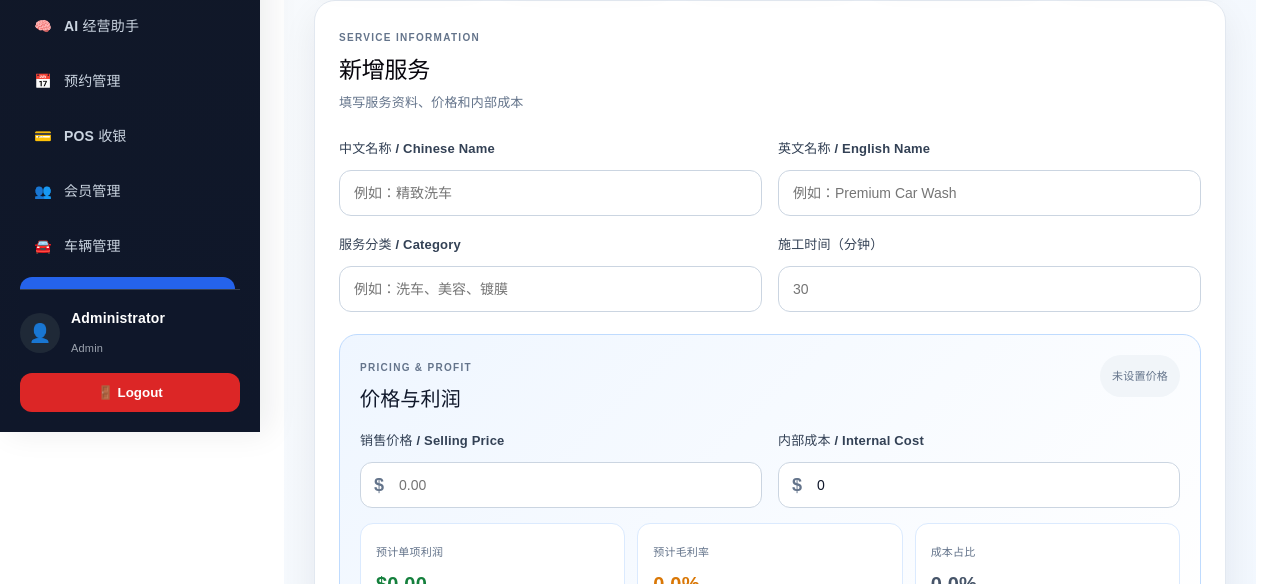
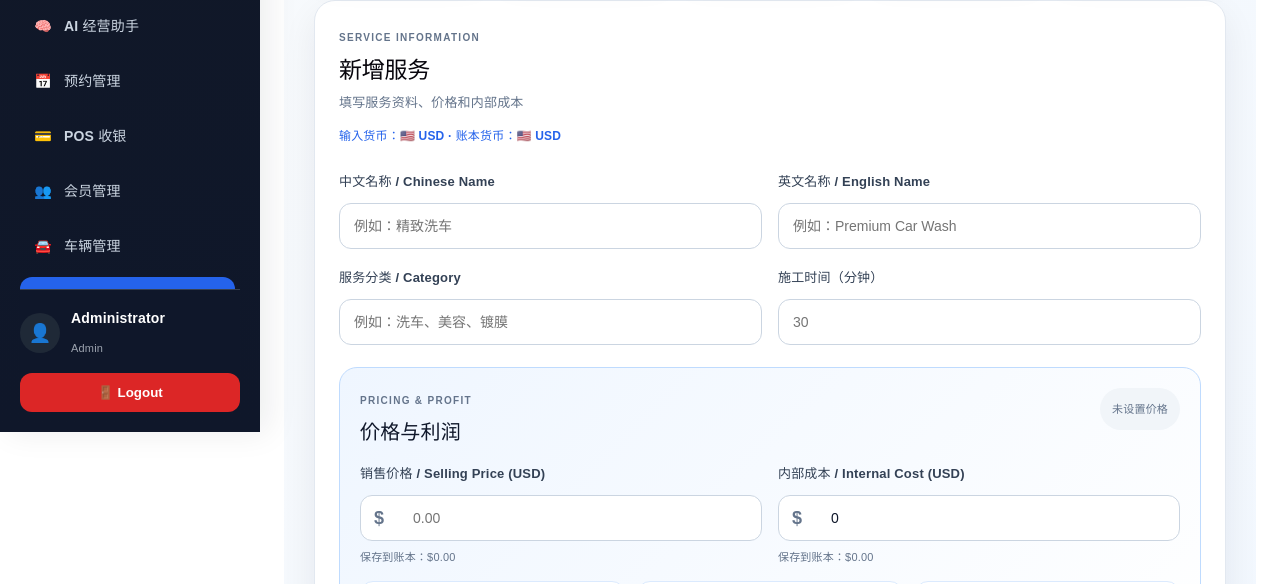
Before and after one commit to xeinkaungthet-cpu/GTBAutoDetailingPOS, a React (Vite) app: page /services in a window 1280 px wide. Shown: the part 368-952 px from the top of the page. Built offline with nearby package versions, Linux system fonts and the light colour scheme; no server answers; the database is empty; sample sign-in values are in the browser's storage.

Commit message:
Update expenses and services pages

```diff
--- a/src/pages/Expenses.tsx
+++ b/src/pages/Expenses.tsx
@@ -139,6 +139,9 @@ function Expenses() {
     formatAccountingMoney,
     currentOption,
     accountingOption,
+    displayCurrency,
+    convertToDisplay,
+    convertToAccounting,
   } = useCurrency();
 
   const [categories, setCategories] = useState<ExpenseCategory[]>([]);
@@ -150,6 +153,8 @@ function Expenses() {
     useState<FilterForm>(emptyFilters);
 
   const [editingId, setEditingId] = useState<number | null>(null);
+  const [formCurrency, setFormCurrency] =
+    useState(displayCurrency);
   const [loading, setLoading] = useState(true);
   const [saving, setSaving] = useState(false);
   const [error, setError] = useState("");
@@ -163,6 +168,52 @@ function Expenses() {
   useEffect(() => {
     void loadPageData(appliedFilters);
   }, [appliedFilters]);
+
+  useEffect(() => {
+    if (formCurrency === displayCurrency) {
+      return;
+    }
+
+    setForm((current) => {
+      if (editingId !== null) {
+        const editingExpense = expenses.find(
+          (expense) => expense.id === editingId
+        );
+
+        if (editingExpense) {
+          return {
+            ...current,
+            subtotal: formatCurrencyInput(
+              convertToDisplay(
+                toNumber(editingExpense.subtotal)
+              ),
+              displayCurrency
+            ),
+            tax_amount: formatCurrencyInput(
+              convertToDisplay(
+                toNumber(editingExpense.tax_amount)
+              ),
+              displayCurrency
+            ),
+          };
+        }
+      }
+
+      return {
+        ...current,
+        subtotal: "",
+        tax_amount: "0",
+      };
+    });
+
+    setFormCurrency(displayCurrency);
+  }, [
+    displayCurrency,
+    editingId,
+    expenses,
+    formCurrency,
+    convertToDisplay,
+  ]);
 
   async function loadPageData(activeFilters: FilterForm) {
     setLoading(true);
@@ -299,10 +350,12 @@ function Expenses() {
     });
 
     setEditingId(null);
+    setFormCurrency(displayCurrency);
   }
 
   function startEditing(expense: Expense) {
     setEditingId(expense.id);
+    setFormCurrency(displayCurrency);
 
     setForm({
       expense_date: expense.expense_date || todayInputValue(),
@@ -314,8 +367,18 @@ function Expenses() {
       description: expense.description || "",
       payee_name: expense.payee_name || "",
       reference_no: expense.reference_no || "",
-      subtotal: String(expense.subtotal ?? ""),
-      tax_amount: String(expense.tax_amount ?? 0),
+      subtotal: formatCurrencyInput(
+        convertToDisplay(
+          toNumber(expense.subtotal)
+        ),
+        displayCurrency
+      ),
+      tax_amount: formatCurrencyInput(
+        convertToDisplay(
+          toNumber(expense.tax_amount)
+        ),
+        displayCurrency
+      ),
       payment_method: expense.payment_method,
       payment_status: expense.payment_status,
       due_date: expense.due_date || "",
@@ -335,20 +398,33 @@ function Expenses() {
   async function saveExpense(event: FormEvent<HTMLFormElement>) {
     event.preventDefault();
 
-    const subtotal = Number(form.subtotal);
-    const taxAmount = Number(form.tax_amount || 0);
+    const inputSubtotal = Number(form.subtotal);
+    const inputTaxAmount = Number(form.tax_amount || 0);
+
+    const subtotal = roundAccountingAmount(
+      convertToAccounting(inputSubtotal)
+    );
+    const taxAmount = roundAccountingAmount(
+      convertToAccounting(inputTaxAmount)
+    );
 
     if (!form.title.trim()) {
       alert("请输入费用名称");
       return;
     }
 
-    if (!Number.isFinite(subtotal) || subtotal < 0) {
+    if (
+      !Number.isFinite(inputSubtotal) ||
+      inputSubtotal < 0
+    ) {
       alert("请输入正确的费用金额");
       return;
     }
 
-    if (!Number.isFinite(taxAmount) || taxAmount < 0) {
+    if (
+      !Number.isFinite(inputTaxAmount) ||
+      inputTaxAmount < 0
+    ) {
       alert("请输入正确的税额");
       return;
     }
@@ -466,7 +542,12 @@ function Expenses() {
     }
   }
 
-  const formTotal = toNumber(form.subtotal) + toNumber(form.tax_amount);
+  const formTotalDisplay =
+    toNumber(form.subtotal) +
+    toNumber(form.tax_amount);
+
+  const formTotalAccounting =
+    convertToAccounting(formTotalDisplay);
 
   const summary = useMemo(() => {
     const paidRows = expenses.filter(
@@ -899,7 +980,10 @@ function Expenses() {
             <p style={styles.cardDescription}>
               总金额会自动按“未税金额 + 税额”计算；输入金额使用
               {" "}
-              <strong>{accountingOption.code}</strong> 基础货币
+              <strong>{currentOption.code}</strong>
+              ，保存时自动换算为
+              {" "}
+              <strong>{accountingOption.code}</strong> 账本货币
             </p>
           </div>
 
@@ -958,20 +1042,48 @@ function Expenses() {
           />
 
           <InputField
-            label="未税金额 / Subtotal"
+            label={`未税金额 / Subtotal (${displayCurrency})`}
             type="number"
             value={form.subtotal}
-            placeholder="0.00"
-            prefix={accountingOption.symbol}
+            placeholder={
+              displayCurrency === "MMK"
+                ? "0"
+                : "0.00"
+            }
+            step={
+              displayCurrency === "MMK"
+                ? "1"
+                : "0.01"
+            }
+            prefix={currentOption.symbol}
+            hint={`保存到账本：${formatAccountingMoney(
+              convertToAccounting(
+                toNumber(form.subtotal)
+              )
+            )}`}
             onChange={(value) => updateForm("subtotal", value)}
           />
 
           <InputField
-            label="税额 / Tax Amount"
+            label={`税额 / Tax Amount (${displayCurrency})`}
             type="number"
             value={form.tax_amount}
-            placeholder="0.00"
-            prefix={accountingOption.symbol}
+            placeholder={
+              displayCurrency === "MMK"
+                ? "0"
+                : "0.00"
+            }
+            step={
+              displayCurrency === "MMK"
+                ? "1"
+                : "0.01"
+            }
+            prefix={currentOption.symbol}
+            hint={`保存到账本：${formatAccountingMoney(
+              convertToAccounting(
+                toNumber(form.tax_amount)
+              )
+            )}`}
             onChange={(value) => updateForm("tax_amount", value)}
           />
 
@@ -1120,8 +1232,10 @@ function Expenses() {
             <span style={styles.totalLabel}>费用总额 / Total Amount</span>
             <strong style={styles.totalValue}>
               {accountingOption.code === currentOption.code
-                ? formatMoney(formTotal)
-                : `${formatAccountingMoney(formTotal)} ≈ ${formatMoney(formTotal)}`}
+                ? formatMoney(formTotalAccounting)
+                : `${formatMoney(formTotalAccounting)} · 保存到账本 ${formatAccountingMoney(
+                    formTotalAccounting
+                  )}`}
             </strong>
           </div>
 
@@ -1686,6 +1800,8 @@ function InputField({
   type = "text",
   placeholder = "",
   prefix,
+  step,
+  hint,
   disabled = false,
 }: {
   label: string;
@@ -1694,6 +1810,8 @@ function InputField({
   type?: "text" | "number" | "date";
   placeholder?: string;
   prefix?: string;
+  step?: string;
+  hint?: string;
   disabled?: boolean;
 }) {
   return (
@@ -1709,15 +1827,27 @@ function InputField({
           placeholder={placeholder}
           disabled={disabled}
           min={type === "number" ? "0" : undefined}
-          step={type === "number" ? "0.01" : undefined}
+          step={
+            type === "number"
+              ? step ?? "0.01"
+              : undefined
+          }
           onChange={(event) => onChange(event.target.value)}
           style={{
             ...styles.input,
-            paddingLeft: prefix ? 37 : 13,
+            paddingLeft: prefix
+              ? Math.max(52, prefix.length * 10 + 24)
+              : 13,
             opacity: disabled ? 0.55 : 1,
           }}
         />
       </div>
+
+      {hint && (
+        <small style={styles.fieldHint}>
+          {hint}
+        </small>
+      )}
     </label>
   );
 }
@@ -1821,6 +1951,27 @@ function toNumber(value: number | string | null | undefined) {
   return Number.isFinite(numberValue) ? numberValue : 0;
 }
 
+function formatCurrencyInput(
+  value: number,
+  currency: string
+) {
+  if (!Number.isFinite(value)) {
+    return "";
+  }
+
+  const digits = currency === "MMK" ? 0 : 2;
+
+  return value.toFixed(digits);
+}
+
+function roundAccountingAmount(value: number) {
+  if (!Number.isFinite(value)) {
+    return 0;
+  }
+
+  return Math.round((value + Number.EPSILON) * 1_000_000) / 1_000_000;
+}
+
 function getErrorMessage(error: unknown) {
   if (error instanceof Error) {
     return error.message;
@@ -2039,6 +2190,11 @@ const styles: Record<string, CSSProperties> = {
     color: "#334155",
     fontSize: 12,
     fontWeight: 800,
+  },
+  fieldHint: {
+    color: "#64748b",
+    fontSize: 11,
+    lineHeight: 1.5,
   },
   inputWrapper: {
     position: "relative",
--- a/src/pages/Services.tsx
+++ b/src/pages/Services.tsx
@@ -10,6 +10,7 @@ import {
 import ServiceImageUploader from "../components/services/ServiceImageUploader";
 import ServiceVehiclePricingEditor from "../components/services/ServiceVehiclePricingEditor";
 import { supabase } from "../lib/supabase";
+import useCurrency from "../hooks/useCurrency";
 
 type UploadImageType = "main" | "before" | "after";
 
@@ -95,6 +96,16 @@ const emptyForm: ServiceForm = {
 };
 
 function Services() {
+  const {
+    formatMoney,
+    formatAccountingMoney,
+    currentOption,
+    accountingOption,
+    displayCurrency,
+    convertToDisplay,
+    convertToAccounting,
+  } = useCurrency();
+
   const [services, setServices] = useState<ServiceRecord[]>([]);
   const [search, setSearch] = useState("");
   const [profitFilter, setProfitFilter] =
@@ -103,6 +114,8 @@ function Services() {
   const [form, setForm] = useState<ServiceForm>(emptyForm);
   const [editingId, setEditingId] =
     useState<number | null>(null);
+  const [formCurrency, setFormCurrency] =
+    useState(displayCurrency);
 
   const [loading, setLoading] = useState(true);
   const [saving, setSaving] = useState(false);
@@ -114,11 +127,19 @@ function Services() {
     } | null>(null);
 
   const formFinancials = useMemo(() => {
-    const sellingPrice = toNumber(form.price);
-    const costPrice = toNumber(form.cost_price);
+    const sellingPrice = convertToAccounting(
+      toNumber(form.price)
+    );
+    const costPrice = convertToAccounting(
+      toNumber(form.cost_price)
+    );
 
     return calculateFinancials(sellingPrice, costPrice);
-  }, [form.price, form.cost_price]);
+  }, [
+    form.price,
+    form.cost_price,
+    convertToAccounting,
+  ]);
 
   const summary = useMemo(() => {
     const activeCount = services.filter(
@@ -209,6 +230,52 @@ function Services() {
     void loadServices();
   }, []);
 
+  useEffect(() => {
+    if (formCurrency === displayCurrency) {
+      return;
+    }
+
+    setForm((current) => {
+      if (editingId !== null) {
+        const editingService = services.find(
+          (service) => service.id === editingId
+        );
+
+        if (editingService) {
+          return {
+            ...current,
+            price: formatCurrencyInput(
+              convertToDisplay(
+                toNumber(editingService.price)
+              ),
+              displayCurrency
+            ),
+            cost_price: formatCurrencyInput(
+              convertToDisplay(
+                toNumber(editingService.cost_price)
+              ),
+              displayCurrency
+            ),
+          };
+        }
+      }
+
+      return {
+        ...current,
+        price: "",
+        cost_price: "0",
+      };
+    });
+
+    setFormCurrency(displayCurrency);
+  }, [
+    displayCurrency,
+    editingId,
+    services,
+    formCurrency,
+    convertToDisplay,
+  ]);
+
   async function loadServices() {
     setLoading(true);
 
@@ -244,6 +311,7 @@ function Services() {
 
   function startEditing(service: ServiceRecord) {
     setEditingId(service.id);
+    setFormCurrency(displayCurrency);
 
     setForm({
       service_name: service.service_name ?? "",
@@ -254,8 +322,16 @@ function Services() {
 
       category: service.category ?? "",
 
-      price: String(service.price ?? 0),
-      cost_price: String(service.cost_price ?? 0),
+      price: formatCurrencyInput(
+        convertToDisplay(toNumber(service.price)),
+        displayCurrency
+      ),
+      cost_price: formatCurrencyInput(
+        convertToDisplay(
+          toNumber(service.cost_price)
+        ),
+        displayCurrency
+      ),
       duration_minutes: String(
         service.duration_minutes ?? 0
       ),
@@ -278,6 +354,7 @@ function Services() {
   function cancelEditing() {
     setEditingId(null);
     setForm(emptyForm);
+    setFormCurrency(displayCurrency);
   }
 
   async function saveService(
@@ -288,8 +365,14 @@ function Services() {
     const serviceName = form.service_name.trim();
     const category = form.category.trim();
 
-    const price = Number(form.price);
-    const costPrice = Number(form.cost_price);
+    const inputPrice = Number(form.price);
+    const inputCostPrice = Number(form.cost_price);
+    const price = roundAccountingAmount(
+      convertToAccounting(inputPrice)
+    );
+    const costPrice = roundAccountingAmount(
+      convertToAccounting(inputCostPrice)
+    );
     const durationMinutes = Number(
       form.duration_minutes
     );
@@ -307,14 +390,17 @@ function Services() {
       return;
     }
 
-    if (!Number.isFinite(price) || price < 0) {
+    if (
+      !Number.isFinite(inputPrice) ||
+      inputPrice < 0
+    ) {
       alert("请输入正确的销售价格");
       return;
     }
 
     if (
-      !Number.isFinite(costPrice) ||
-      costPrice < 0
+      !Number.isFinite(inputCostPrice) ||
+      inputCostPrice < 0
     ) {
       alert("请输入正确的内部成本");
       return;
@@ -756,6 +842,12 @@ function Services() {
               {editingId === null
                 ? "填写服务资料、价格和内部成本"
                 : `正在编辑服务 ID：${editingId}`}
+            </p>
+
+            <p style={styles.currencyHint}>
+              输入货币：{currentOption.flag} {currentOption.code}
+              {" · "}
+              账本货币：{accountingOption.flag} {accountingOption.code}
             </p>
           </div>
 
@@ -843,32 +935,54 @@ function Services() {
 
           <div className="service-form-grid">
             <FormField
-              label="销售价格 / Selling Price"
+              label={`销售价格 / Selling Price (${displayCurrency})`}
               type="number"
               min="0"
-              step="0.01"
+              step={
+                displayCurrency === "MMK"
+                  ? "1"
+                  : "0.01"
+              }
               value={form.price}
-              placeholder="0.00"
+              placeholder={
+                displayCurrency === "MMK"
+                  ? "0"
+                  : "0.00"
+              }
               onChange={(value) =>
                 updateForm("price", value)
               }
-              prefix="$"
+              prefix={currentOption.symbol}
+              hint={`保存到账本：${formatAccountingMoney(
+                formFinancials.sellingPrice
+              )}`}
             />
 
             <FormField
-              label="内部成本 / Internal Cost"
+              label={`内部成本 / Internal Cost (${displayCurrency})`}
               type="number"
               min="0"
-              step="0.01"
+              step={
+                displayCurrency === "MMK"
+                  ? "1"
+                  : "0.01"
+              }
               value={form.cost_price}
-              placeholder="0.00"
+              placeholder={
+                displayCurrency === "MMK"
+                  ? "0"
+                  : "0.00"
+              }
               onChange={(value) =>
                 updateForm(
                   "cost_price",
                   value
                 )
               }
-              prefix="$"
+              prefix={currentOption.symbol}
+              hint={`保存到账本：${formatAccountingMoney(
+                formFinancials.costPrice
+              )}`}
             />
           </div>
 
@@ -1489,6 +1603,7 @@ type FormFieldProps = {
   max?: string;
   step?: string;
   prefix?: string;
+  hint?: string;
   onChange: (value: string) => void;
 };
 
@@ -1501,6 +1616,7 @@ function FormField({
   max,
   step,
   prefix,
+  hint,
   onChange,
 }: FormFieldProps) {
   return (
@@ -1528,10 +1644,18 @@ function FormField({
           }
           style={{
             ...styles.input,
-            paddingLeft: prefix ? 38 : 14,
+            paddingLeft: prefix
+              ? Math.max(52, prefix.length * 10 + 24)
+              : 14,
           }}
         />
       </div>
+
+      {hint && (
+        <small style={styles.fieldHint}>
+          {hint}
+        </small>
+      )}
     </label>
   );
 }
@@ -1783,12 +1907,25 @@ function toNumber(
     : 0;
 }
 
-function formatMoney(value: number) {
-  return new Intl.NumberFormat("en-US", {
-    style: "currency",
-    currency: "USD",
-    minimumFractionDigits: 2,
-  }).format(value || 0);
+function formatCurrencyInput(
+  value: number,
+  currency: string
+) {
+  if (!Number.isFinite(value)) {
+    return "";
+  }
+
+  const digits = currency === "MMK" ? 0 : 2;
+
+  return value.toFixed(digits);
+}
+
+function roundAccountingAmount(value: number) {
+  if (!Number.isFinite(value)) {
+    return 0;
+  }
+
+  return Math.round((value + Number.EPSILON) * 1_000_000) / 1_000_000;
 }
 
 function formatPercent(value: number) {
@@ -1952,6 +2089,13 @@ const styles: Record<string, CSSProperties> = {
     fontSize: 13,
   },
 
+  currencyHint: {
+    margin: "7px 0 0",
+    color: "#2563eb",
+    fontSize: 12,
+    fontWeight: 800,
+  },
+
   cancelButton: {
     padding: "10px 14px",
     border: "1px solid #cbd5e1",
@@ -1976,6 +2120,12 @@ const styles: Record<string, CSSProperties> = {
     color: "#334155",
     fontSize: 13,
     fontWeight: 800,
+  },
+
+  fieldHint: {
+    color: "#64748b",
+    fontSize: 11,
+    lineHeight: 1.5,
   },
 
   inputWrapper: {
```
